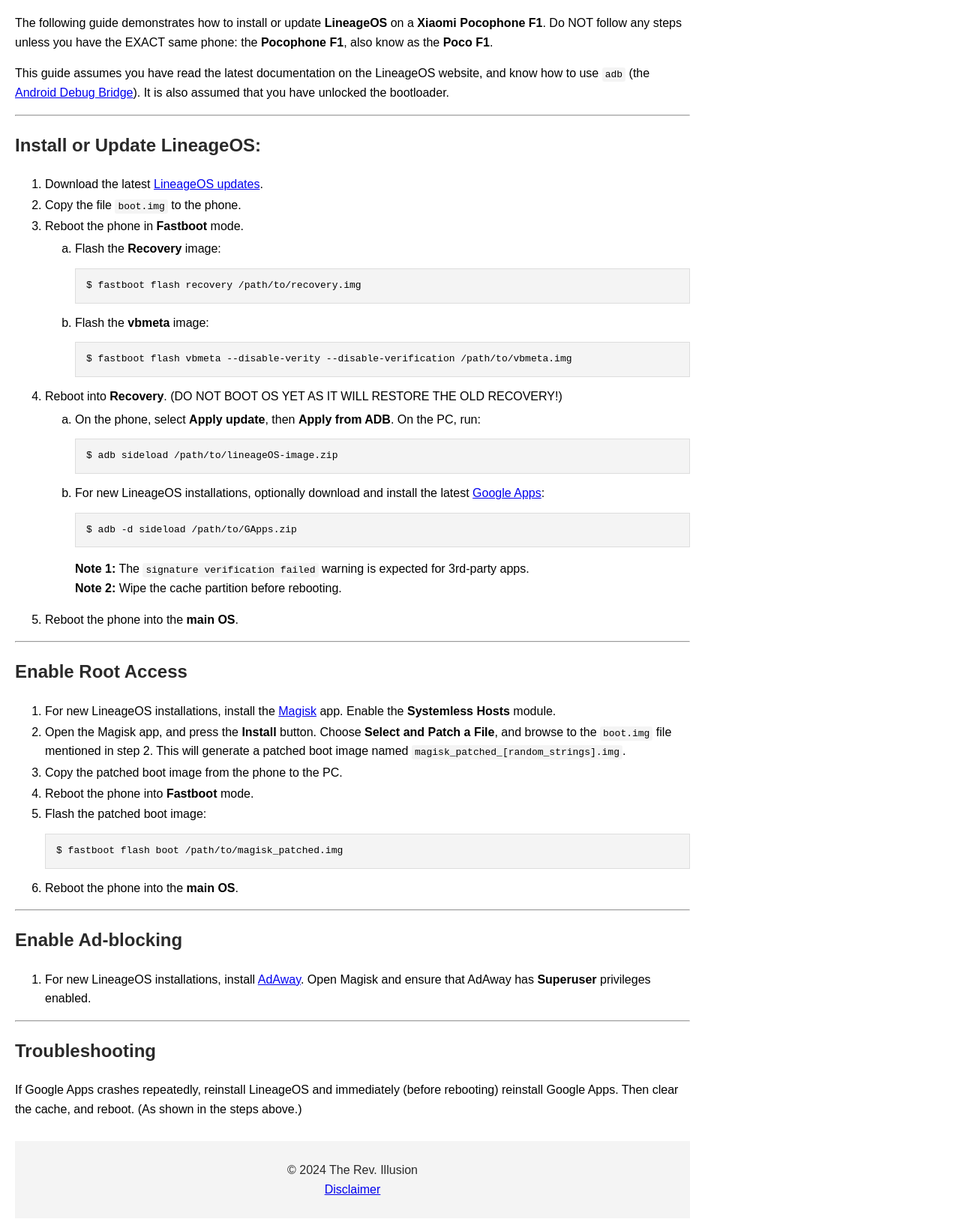
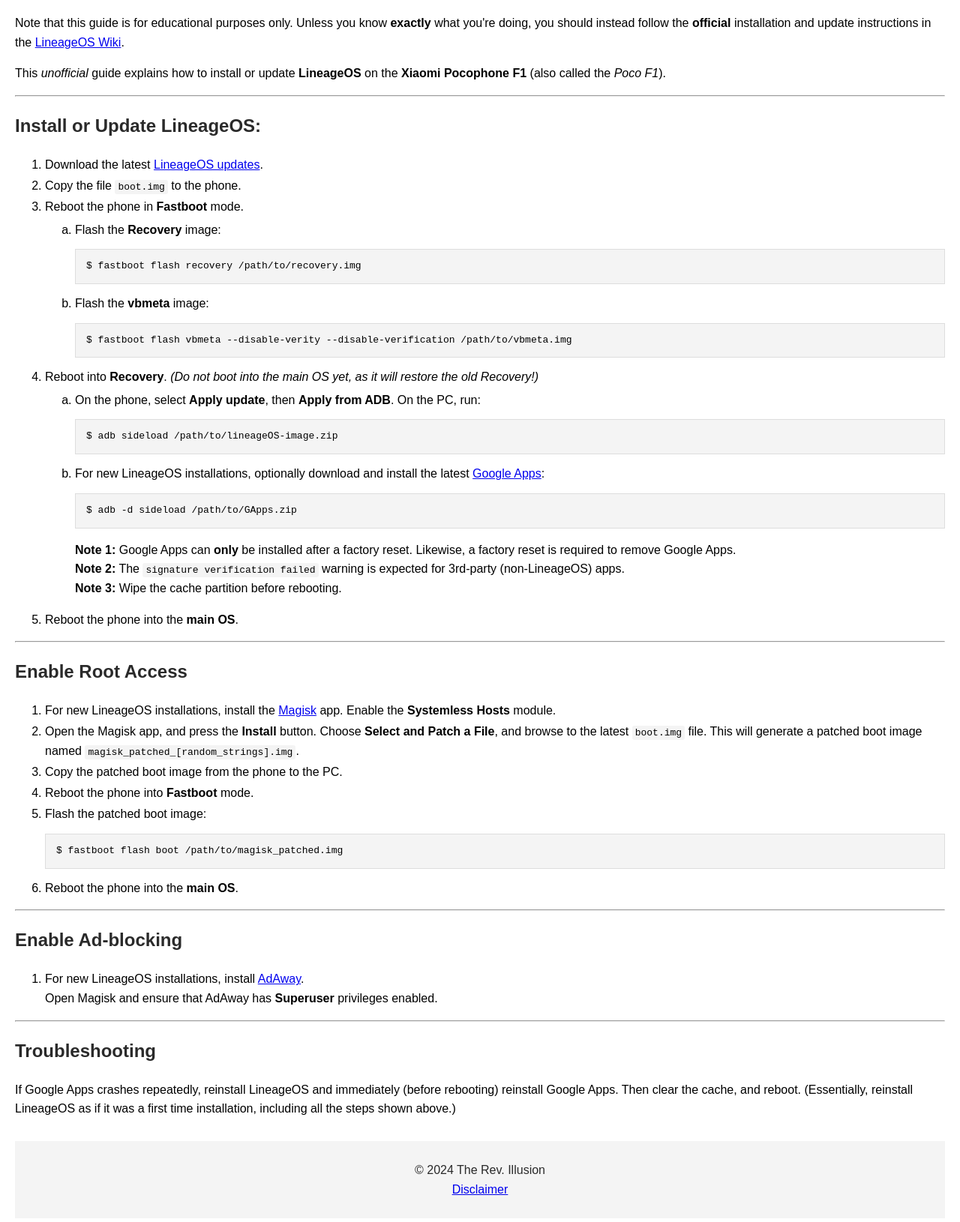
Before and after one commit to t1m-uk/t1m-site, a plain HTML site: page guides/lineage-install.html in a window 1280 px wide. Shown: the part 76-1706 px from the top of the page at 75% size. Drawn offline with Linux system fonts and the light colour scheme.

Commit message:
Test 2024-10-31

```diff
--- a/guides/guides.css
+++ b/guides/guides.css
@@ -3,7 +3,7 @@ body {
     font-family: sans-serif;
     line-height: 1.6;
     margin: 20px;
-    max-width: 900px;
+/*    max-width: 900px; */
     padding: 0;
 }
 
--- a/guides/lineage-install.html
+++ b/guides/lineage-install.html
@@ -19,9 +19,9 @@
     </header>
 
     <main>
-        <p>The following guide demonstrates how to install or update <strong>LineageOS</strong> on a <strong>Xiaomi Pocophone F1</strong>. Do NOT follow any steps unless you have the EXACT same phone: the <strong>Pocophone F1</strong>, also know as the <strong>Poco F1</strong>.</p>
 
-        <p>This guide assumes you have read the latest documentation on the LineageOS website, and know how to use <code>adb</code> (the <a href="https://developer.android.com/tools/adb" target="_blank" rel="noopener noreferrer">Android Debug Bridge</a>). It is also assumed that you have unlocked the bootloader.</p>
+	<p>Note that this guide is for educational purposes only. Unless you know <strong>exactly</strong> what you're doing, you should instead follow the <strong>official</strong> installation and update instructions in the <a href="https://wiki.lineageos.org/devices/beryllium/" target="_blank" rel="noopener noreferrer">LineageOS Wiki</a>.</p>
+	<p>This <em>unofficial</em> guide explains how to install or update <strong>LineageOS</strong> on the <strong>Xiaomi Pocophone F1</strong> (also called the <em>Poco F1</em>).</p>
 
 <hr>
 
@@ -42,7 +42,7 @@
                 </ol>
             </li>
 
-            <li>Reboot into <strong>Recovery</strong>. (DO NOT BOOT OS YET AS IT WILL RESTORE THE OLD RECOVERY!)
+            <li>Reboot into <strong>Recovery</strong>. <em>(Do not boot into the main OS yet, as it will restore the old Recovery!)</em>
                 <ol>
                     <li>On the phone, select <strong>Apply update</strong>, then <strong>Apply from ADB</strong>. On the PC, run:
                         <pre><code>$ adb sideload /path/to/lineageOS-image.zip</code></pre>
@@ -50,20 +50,24 @@
                     <li>For new LineageOS installations, optionally download and install the latest <a href="https://wiki.lineageos.org/gapps/" target="_blank" rel="noopener noreferrer">Google Apps</a>:
                         <pre><code>$ adb -d sideload /path/to/GApps.zip</code></pre>
                     </li>
-                    <p><strong>Note 1:</strong> The <code>signature verification failed</code> warning is expected for 3rd-party apps.<br>
-                    <strong>Note 2:</strong> Wipe the cache partition before rebooting.</p>
+
+
+                    <p><strong>Note 1:</strong> Google Apps can <strong>only</strong> be installed after a factory reset. Likewise, a factory reset is required to remove Google Apps.<br>
+                    <strong>Note 2:</strong> The <code>signature verification failed</code> warning is expected for 3rd-party (non-LineageOS) apps.<br>
+                    <strong>Note 3:</strong> Wipe the cache partition before rebooting.</p>
+
+
                 </ol>
             </li>
-
             <li>Reboot the phone into the <strong>main OS</strong>.</li>
         </ol>
 
-        <hr>
+<hr>
 
         <h2>Enable Root Access</h2>
         <ol>
             <li>For new LineageOS installations, install the <a href="https://github.com/topjohnwu/Magisk" target="_blank" rel="noopener noreferrer">Magisk</a> app. Enable the <strong>Systemless Hosts</strong> module.</li>
-            <li>Open the Magisk app, and press the <strong>Install</strong> button. Choose <strong>Select and Patch a File</strong>, and browse to the <code>boot.img</code> file mentioned in step 2. This will generate a patched boot image named <code>magisk_patched_[random_strings].img</code>.</li>
+            <li>Open the Magisk app, and press the <strong>Install</strong> button. Choose <strong>Select and Patch a File</strong>, and browse to the latest <code>boot.img</code> file. This will generate a patched boot image named <code>magisk_patched_[random_strings].img</code>.</li>
             <li>Copy the patched boot image from the phone to the PC.</li>
             <li>Reboot the phone into <strong>Fastboot</strong> mode.</li>
             <li>Flash the patched boot image:
@@ -72,17 +76,17 @@
             <li>Reboot the phone into the <strong>main OS</strong>.</li>
         </ol>
 
-        <hr>
+<hr>
 
         <h2>Enable Ad-blocking</h2>
         <ol>
-            <li>For new LineageOS installations, install <a href="https://adaway.org/" target="_blank" rel="noopener noreferrer">AdAway</a>. Open Magisk and ensure that AdAway has <strong>Superuser</strong> privileges enabled.</li>
+            <li>For new LineageOS installations, install <a href="https://adaway.org/" target="_blank" rel="noopener noreferrer">AdAway</a>.<br> Open Magisk and ensure that AdAway has <strong>Superuser</strong> privileges enabled.</li>
         </ol>
 
 <hr>
 
         <h2>Troubleshooting</h2>
-        <p>If Google Apps crashes repeatedly, reinstall LineageOS and immediately (before rebooting) reinstall Google Apps. Then clear the cache, and reboot. (As shown in the steps above.)</p>
+        <p>If Google Apps crashes repeatedly, reinstall LineageOS and immediately (before rebooting) reinstall Google Apps. Then clear the cache, and reboot. (Essentially, reinstall LineageOS as if it was a first time installation, including all the steps shown above.)</p>
 
     </main>
 
```
Also changed, not shown: arch.html (+1 -1 lines), index.html (+9 -11 lines), lineage.html (+1 -0 lines), 1 other file.
